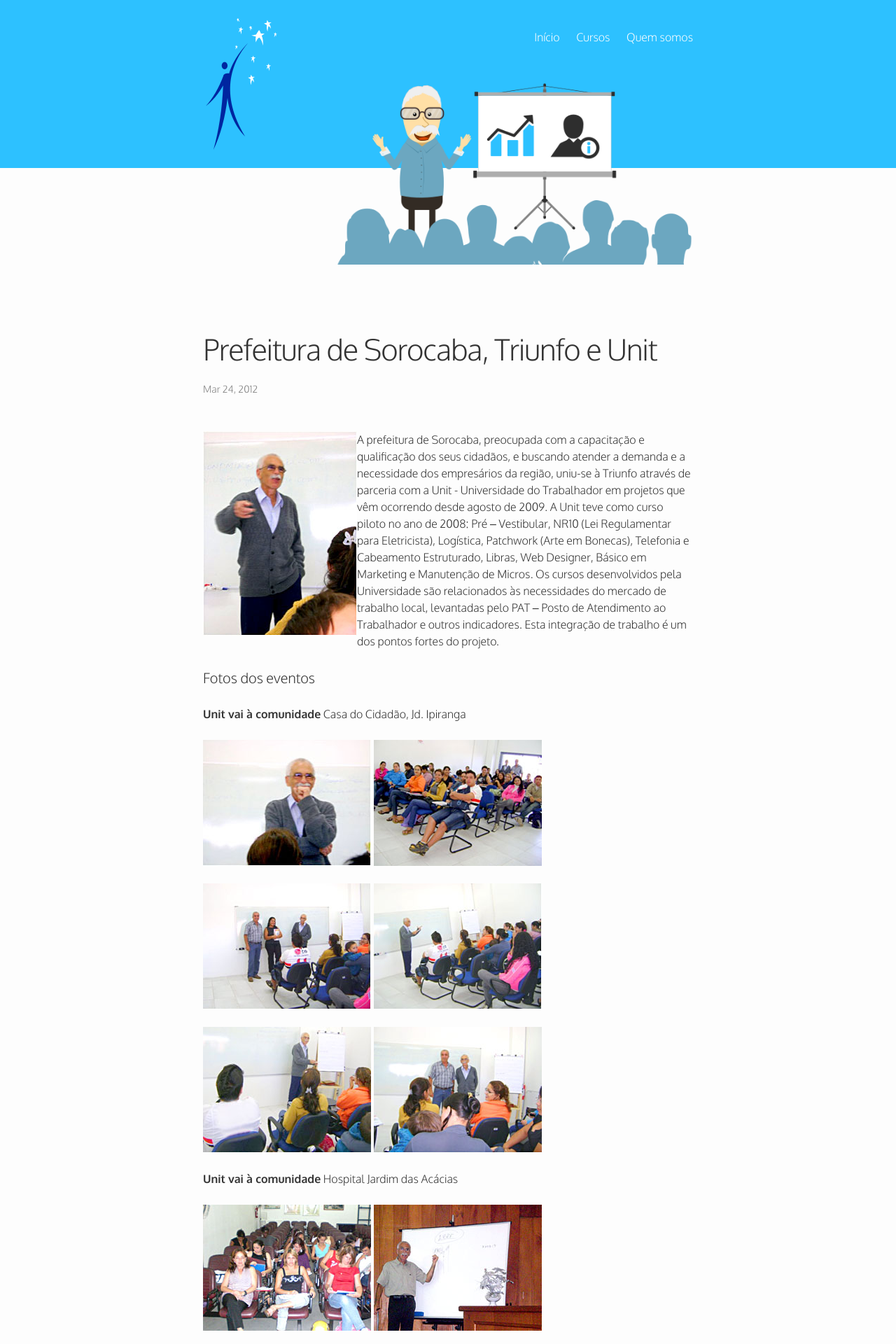
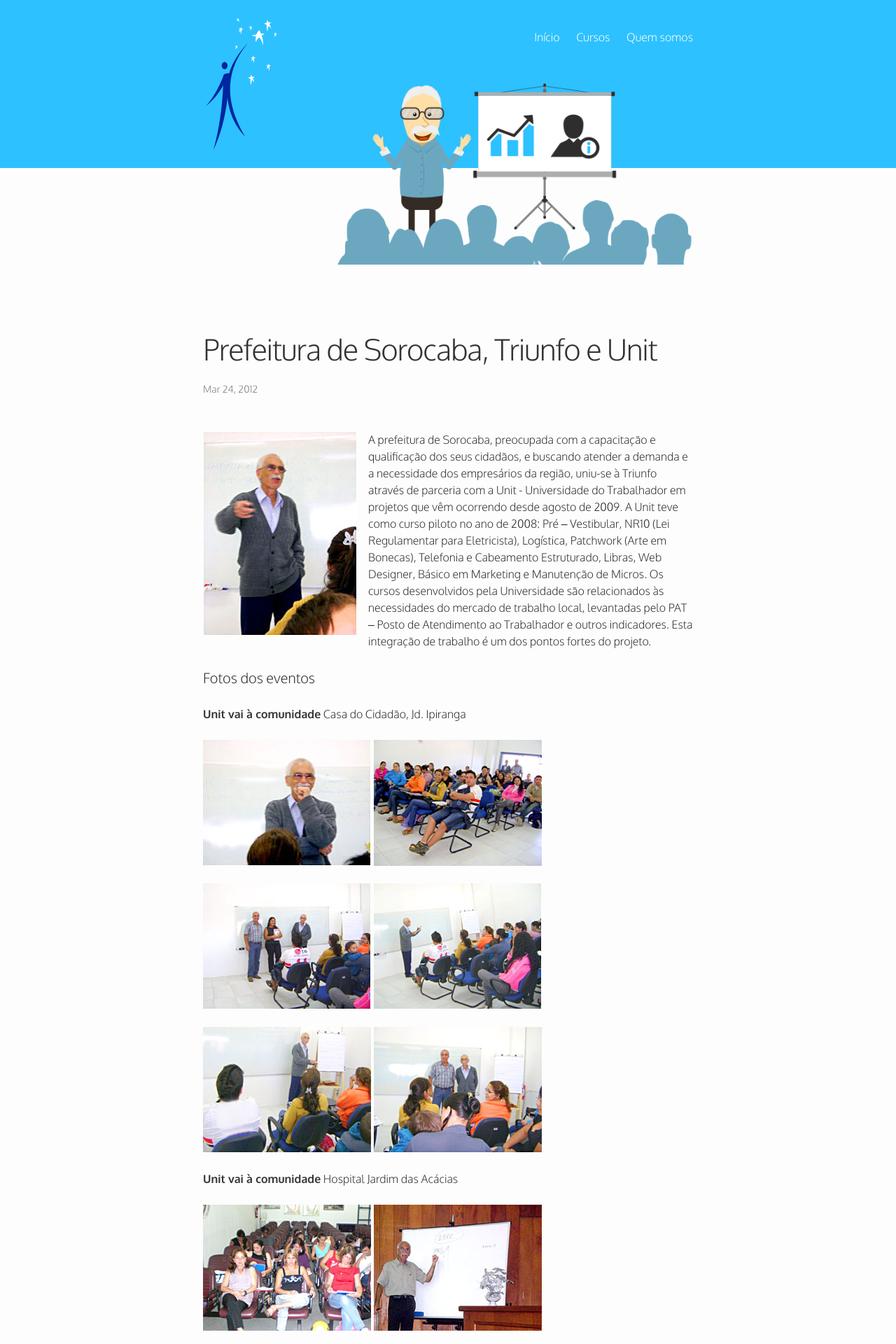
Before and after one commit to TriunfoCursos/triunfocursos.github.io, a Jekyll site: the page built from _posts/2012-03-24-prefeitura-de-sorocaba-triunfo-e-unit.markdown, in a window 1280 px wide. Shown: the top 1920 px of the page at 70% size. Built offline with Jekyll 4.4.1, drawn with Linux system fonts in a browser that asks for light colours; comment, search, counter and statistics services are not loaded.

Commit message:
Update 2012-03-24-prefeitura-de-sorocaba-triunfo-e-unit.markdown

```diff
--- a/_posts/2012-03-24-prefeitura-de-sorocaba-triunfo-e-unit.markdown
+++ b/_posts/2012-03-24-prefeitura-de-sorocaba-triunfo-e-unit.markdown
@@ -9,7 +9,7 @@ excerpt: >
   com dados do PAT e outros indicadores.
 ---
 
-![]({{site.baseurl}}/imagens/prof-01.jpg){: style="float: left;" }
+![]({{site.baseurl}}/imagens/prof-01.jpg){: style="float: left; margin-right: 1em;" }
 
 A prefeitura de Sorocaba, preocupada com a capacitação e qualificação dos seus cidadãos, e buscando atender a demanda e a necessidade dos empresários da região, uniu-se à Triunfo através de parceria com a Unit - Universidade do Trabalhador em projetos que vêm ocorrendo desde agosto de 2009. A Unit teve como curso piloto no ano de 2008: Pré – Vestibular, NR10 (Lei Regulamentar para Eletricista), Logística, Patchwork (Arte em Bonecas), Telefonia e Cabeamento Estruturado, Libras, Web Designer, Básico em Marketing e Manutenção de Micros. Os cursos desenvolvidos pela Universidade são relacionados às necessidades do mercado de trabalho local, levantadas pelo PAT – Posto de Atendimento ao Trabalhador e outros indicadores. Esta integração de trabalho é um dos pontos fortes do projeto.
 
```
